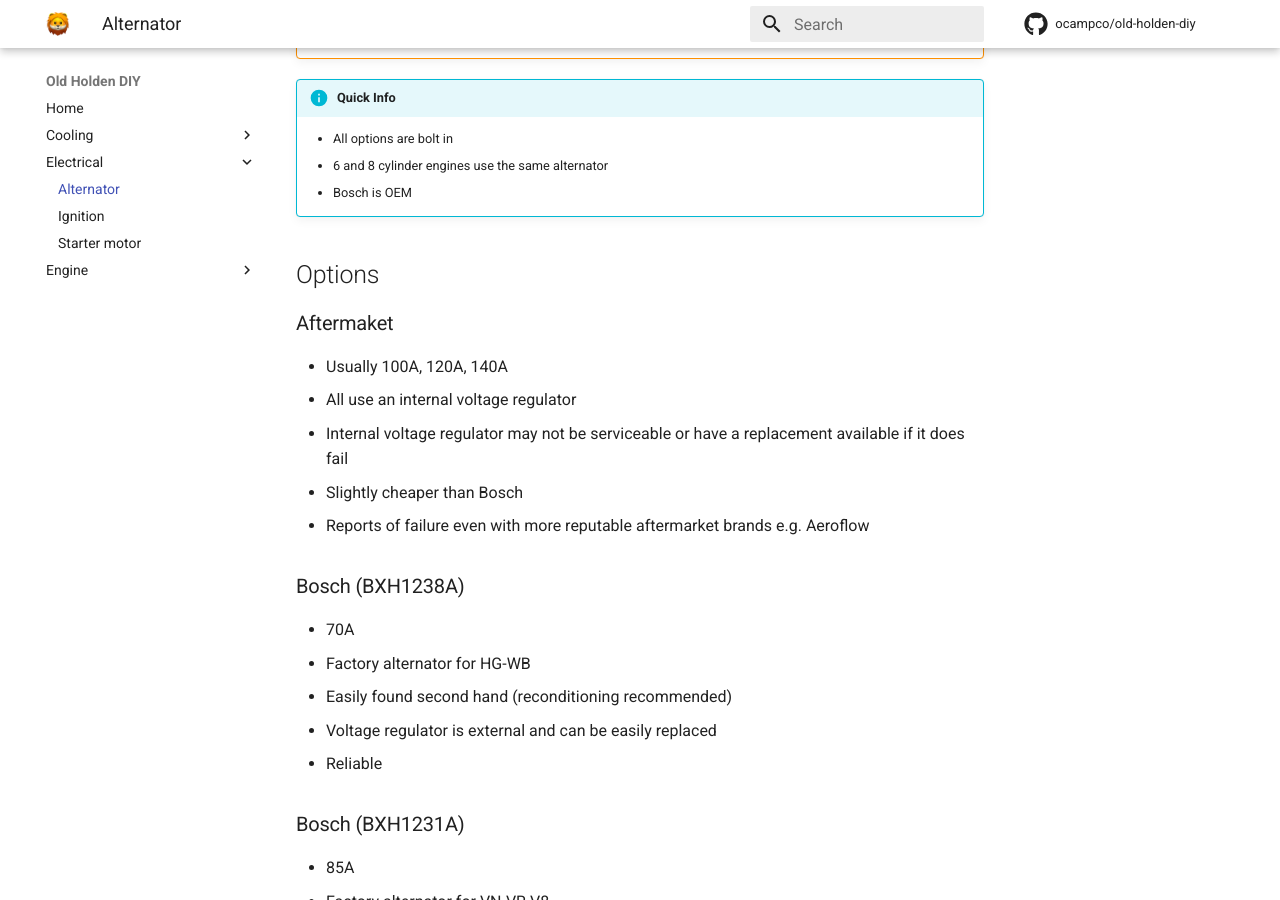
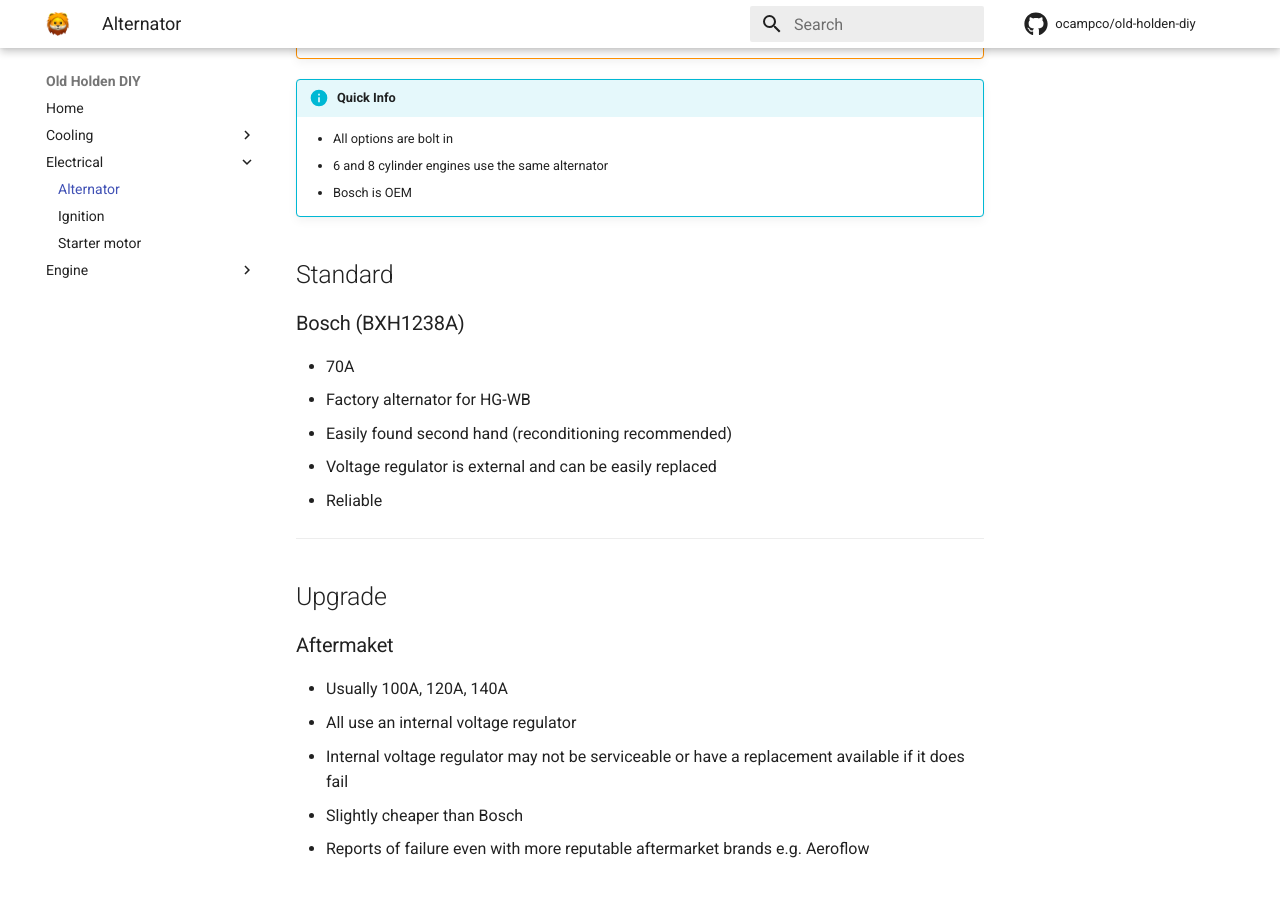
Before and after one commit to ocampco/old-holden-diy, an MkDocs documentation site: the page built from docs/electrical/alternator.md, in a window 1280 px wide and 900 px high, scrolled down 258 px. Built offline with MkDocs 1.6.1 and Material for MkDocs 9.7.7, drawn with Linux system fonts in a browser that asks for light colours; comment, search, counter and statistics services are not loaded; some of the changed lines change nothing that is shown.

Commit message:
separate standard and upgrade

```diff
--- a/docs/electrical/alternator.md
+++ b/docs/electrical/alternator.md
@@ -13,7 +13,18 @@
 	- 6 and 8 cylinder engines use the same alternator
 	- Bosch is OEM
 
-## Options
+## Standard
+
+### Bosch (BXH1238A)
+- 70A
+- Factory alternator for HG-WB
+- Easily found second hand (reconditioning recommended)
+- Voltage regulator is external and can be easily replaced
+- Reliable
+
+---
+
+## Upgrade
 
 ### Aftermaket
 - Usually 100A, 120A, 140A
@@ -21,13 +32,6 @@
 - Internal voltage regulator may not be serviceable or have a replacement available if it does fail
 - Slightly cheaper than Bosch
 - Reports of failure even with more reputable aftermarket brands e.g. Aeroflow
-
-### Bosch (BXH1238A)
-- 70A
-- Factory alternator for HG-WB
-- Easily found second hand (reconditioning recommended)
-- Voltage regulator is external and can be easily replaced
-- Reliable
 
 ### Bosch (BXH1231A)
 - 85A
```
